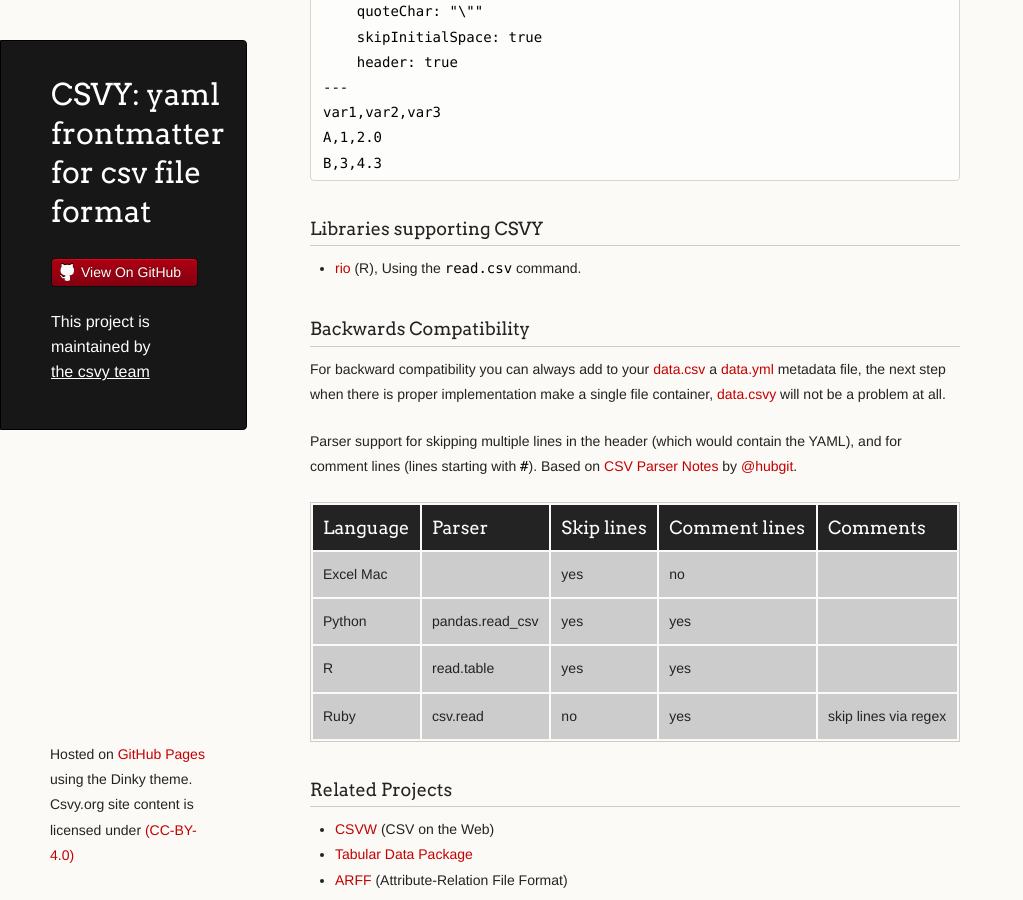
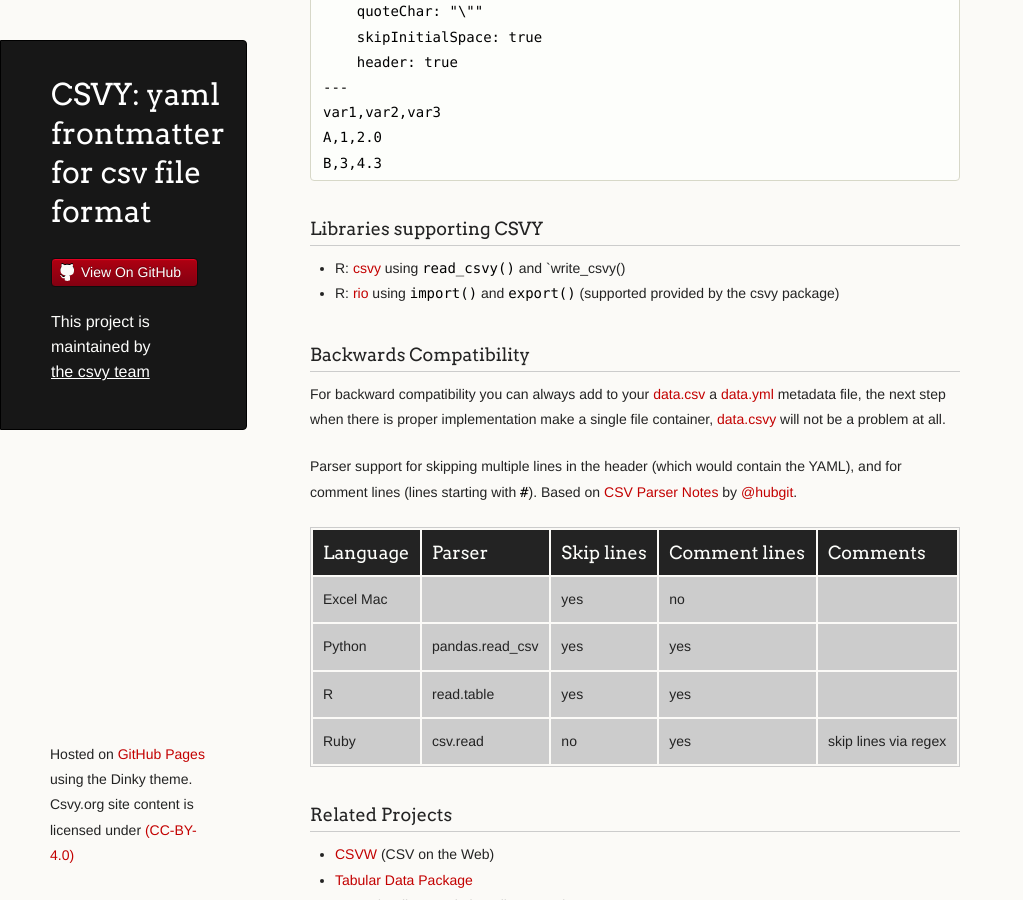
Before and after one commit to csvy/csvy.github.io, a Jekyll site: the page built from index.md, in a window 1280 px wide and 900 px high, scrolled down 1213 px. Shown: the whole window, without its empty margins (0-1023 px from the left). Built offline with Jekyll 4.4.1, drawn with Linux system fonts in a browser that asks for light colours; our own code applies the rules of GitHub Pages for plain Markdown files.

Commit message:
update details of R support for csvy (#18)

````diff
--- a/index.md
+++ b/index.md
@@ -45,7 +45,8 @@
 ```
 ### Libraries supporting CSVY
 
-* [rio](https://cran.r-project.org/web/packages/rio/index.html) (R), Using the `read.csv` command.
+* R: [csvy](https://cran.r-project.org/package=csvy) using `read_csvy()` and `write_csvy()
+* R: [rio](https://cran.r-project.org/package=rio) using `import()` and `export()` (supported provided by the csvy package)
 
 ### Backwards Compatibility
 
````
